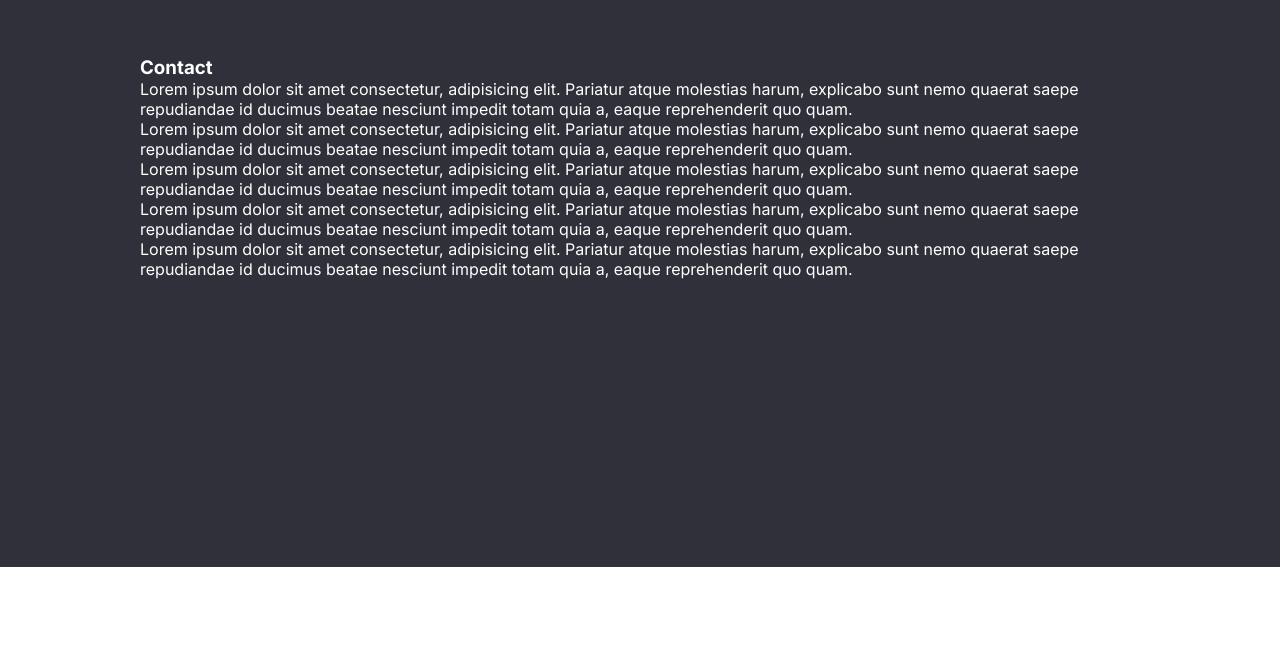
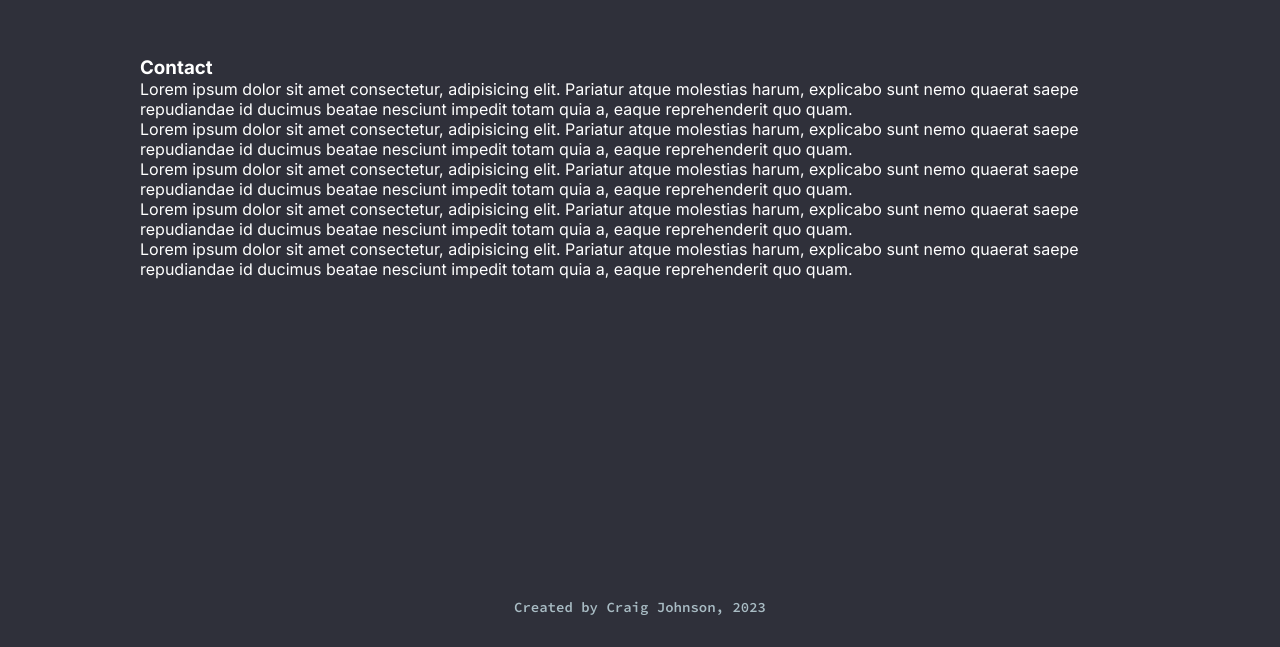
Before and after one commit to craigdev937/tportfolio1, a React app: page / in a window 1280 px wide. Shown: the part 2633-3280 px from the top of the page. Before the commit the page ends 3200 px from the top, so only its background shows below. Built offline with nearby package versions, Linux system fonts and the light colour scheme; the HTML template or start-up script is replaced by a standard one.

Commit message:
Created the Footer component.

```diff
--- /dev/null
+++ b/src/components/footer/Footer.css
@@ -0,0 +1,20 @@
+.footer {
+    width: 100%;
+    height: 80px;
+    display: flex;
+    align-items: center;
+    justify-content: center;
+}
+
+.footer__title {
+    font-size: var(--font-small);
+    font-family: "Source Code Pro", monospace;
+}
+
+.footer__link {
+    color: var(--text-muted);
+}
+
+.footer__link:hover {
+    color: var(--text-highlight);
+}
--- /dev/null
+++ b/src/components/footer/Footer.tsx
@@ -0,0 +1,20 @@
+import React from "react";
+import "./Footer.css";
+
+export const Footer = (): JSX.Element => {
+    return (
+        <React.Fragment>
+            <section className="footer">
+                <h5 className="footer__title">
+                    <a
+                        href="https://github.com/craigdev937"
+                        className="footer__link"
+                        target="_blank"
+                        rel="noreferrer"
+                        >Created by Craig Johnson, 2023
+                    </a>
+                </h5>
+            </section>
+        </React.Fragment>
+    );
+};
--- a/src/routes/Main.tsx
+++ b/src/routes/Main.tsx
@@ -4,6 +4,7 @@ import { Home } from "../containers/home/Home";
 import { About } from "../containers/about/About";
 import { Projects } from "../containers/projects/Projects";
 import { Contact } from "../containers/contact/Contact";
+import { Footer } from "../components/footer/Footer";
 
 export const Main = (): JSX.Element => {
     const [viewNav, setViewNav] = React.useState(false);
@@ -37,6 +38,7 @@ export const Main = (): JSX.Element => {
                     <Contact />
                 </React.Fragment>
             </section>
+            <Footer />
         </main>
     );
 };
```
